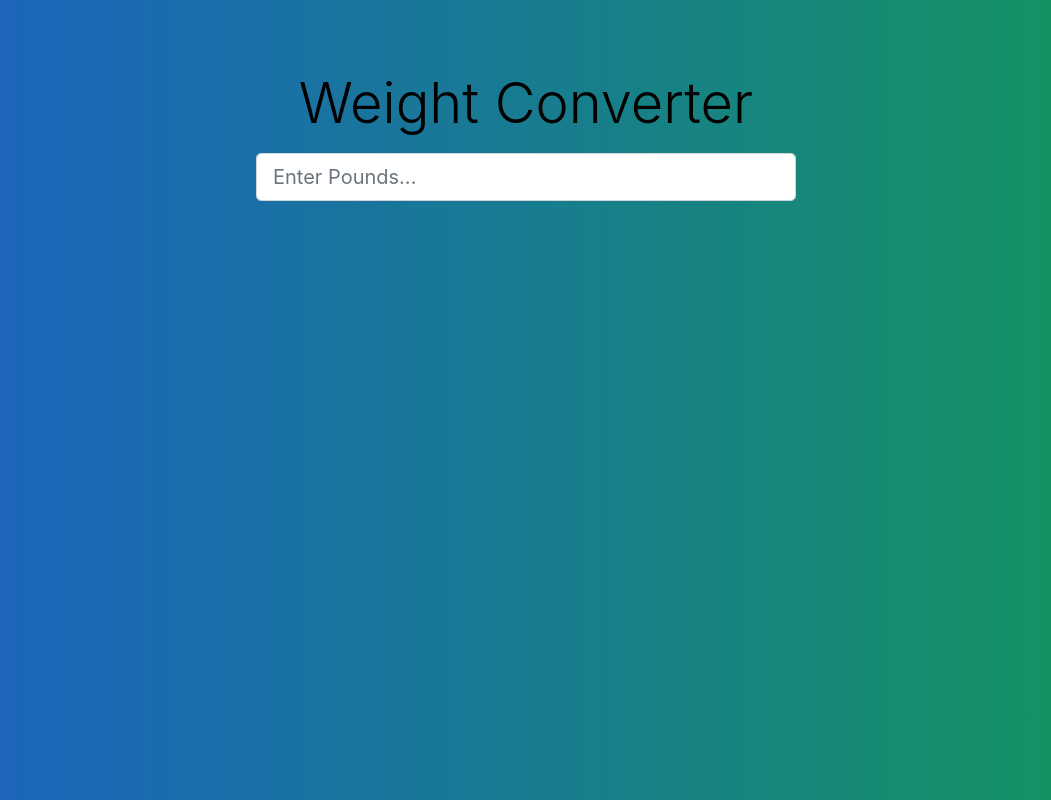
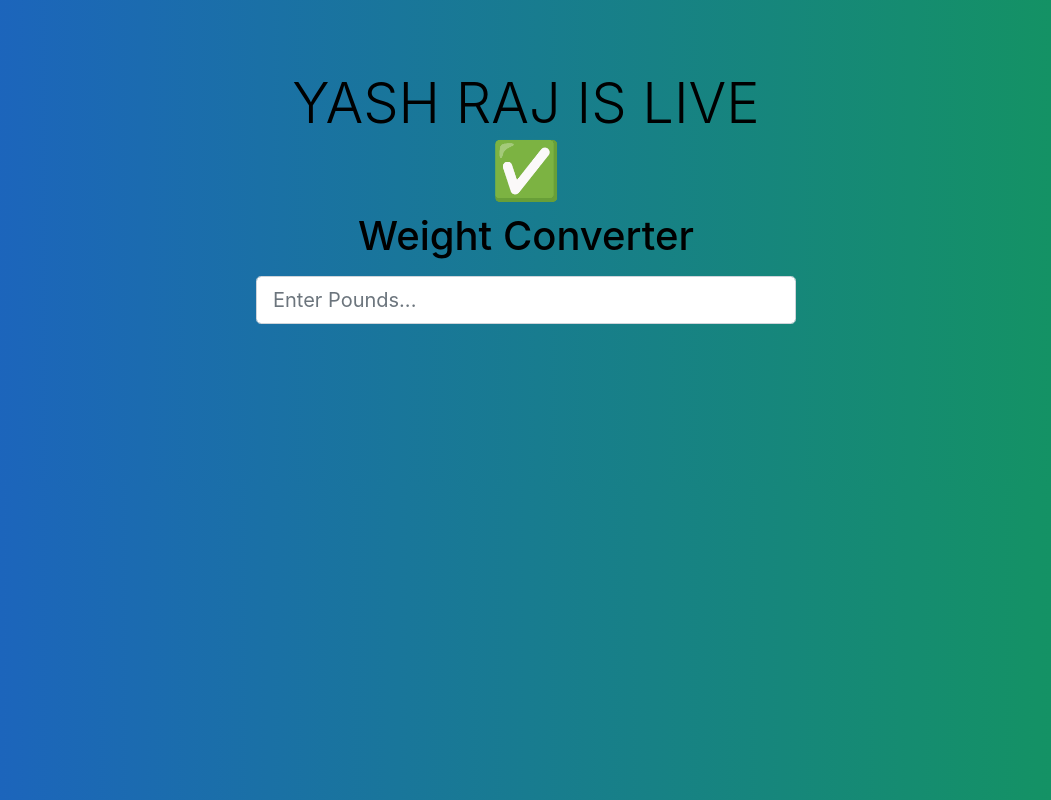
Before and after one commit to Y4shr4j/weight-converter, a plain HTML site: page index.html in a window 1280 px wide. Shown: the whole page, without its empty margins (114-1165 px from the left). Drawn offline with nearby package versions, Linux system fonts and the light colour scheme.

Commit message:
Update index.html

```diff
--- a/index.html
+++ b/index.html
@@ -20,7 +20,8 @@
     <div class="container">
   <div class="row">
     <div class="col-md-6 offset-md-3">
-      <h1 class="display-4 text-center mb-3">Weight Converter</h1>
+      <h1 class="display-4 text-center mb-2">YASH RAJ IS LIVE ✅</h1>
+      <h1 class="display-5 text-center mb-3">Weight Converter</h1>
       <form>
         <div class="form-group">
           <input id="lbsInput" type="number" class="form-control form-control-lg" placeholder="Enter Pounds...">
```
